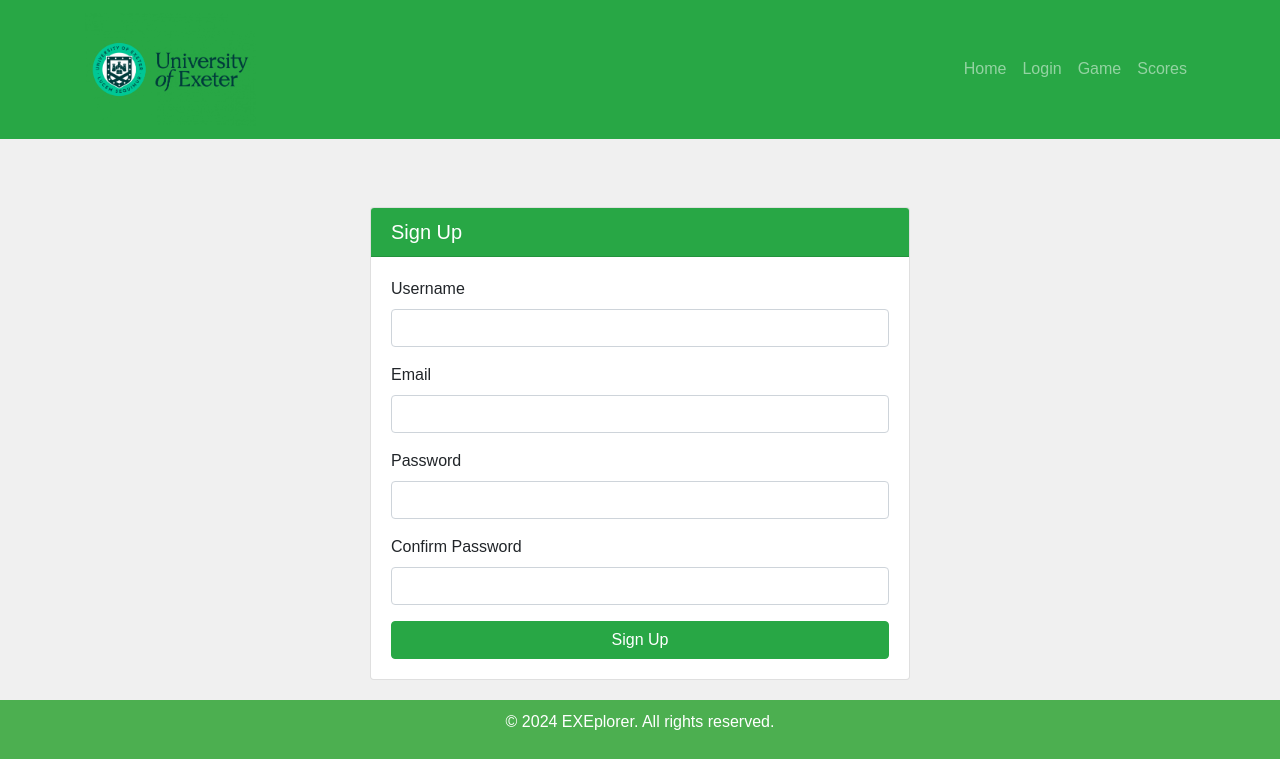
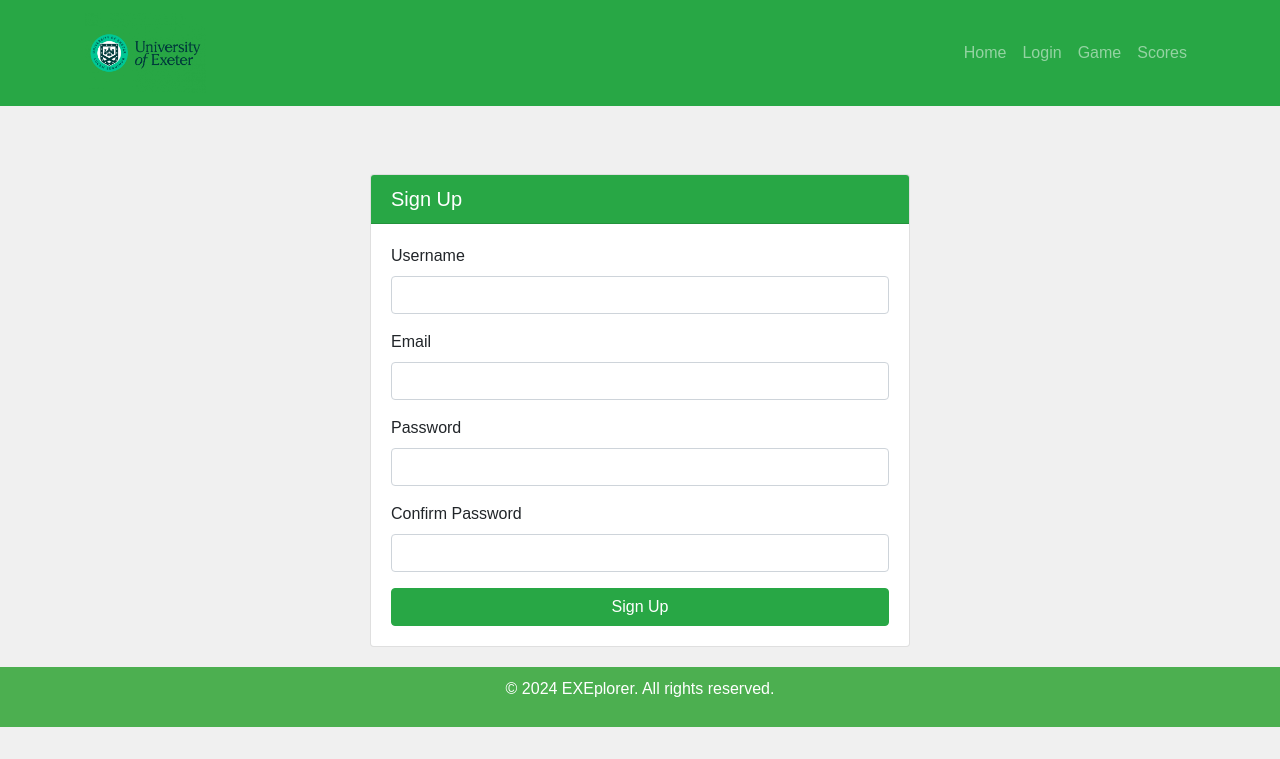
Before and after one commit to Yout-bit/GSE, a Django app: page /signup/ in a window 1280 px wide. Shown: the top 759 px of the page. Run offline with Django 5.2, Linux system fonts and the light colour scheme; parts of the project's set-up code (start-up, migrations or seed data) failed here and were passed over; some libraries are stand-ins or nearby versions.

Commit message:
Expand navbar functionality

```diff
--- a/src/gseproject/templates/base_template.html
+++ b/src/gseproject/templates/base_template.html
@@ -18,24 +18,41 @@
     <!-- Navigation bar -->
     <nav class="navbar navbar-expand-lg navbar-dark bg-success">
         <div class="container">
-            <a class="navbar-brand" href="#">
-                {% load static %}
-                <img src="{% static 'images/Uni_Logo.png' %}" alt="Exeter uni Logo" class="d-inline-block align-top img-fluid" style="max-width: 20%"></a>
-            </a>
+            <div class="row w-100">
+                <div class="col-lg-6">
+                    <a class="navbar-brand" href="{% url 'home' %}">
+                        {% load static %}
+                        <img src="{% static 'images/Uni_Logo.png' %}" alt="Exeter uni Logo" class="d-inline-block align-top img-fluid" style="max-width: 30%">
+                    </a>
+                </div>
+                <div class="col-lg-6 d-none d-lg-flex align-items-center ">
+                    {% if user.is_authenticated %}
+                        <span class="text-white">{{ user.username }}</span>
+                    {% endif %}
+                </div>
+
+            </div>
             <button class="navbar-toggler" type="button" data-toggle="collapse" data-target="#navbarNav"
                 aria-controls="navbarNav" aria-expanded="false" aria-label="Toggle navigation">
                 <span class="navbar-toggler-icon"></span>
             </button>
-            <div class="collapse navbar-collapse" id="navbarNav">
-                <ul class="navbar-nav ml-auto">
+
+            <div class="d-lg-none ml-auto">
+                {% if user.is_authenticated %}
+                    <span class="text-white">{{ user.username }}</span>
+                {% endif %}
+            </div>
+
+            <div class="collapse navbar-collapse justify-content-between align-items-center" id="navbarNav">
+                <ul class="navbar-nav ml-auto mr-lg-auto">
                     <li class="nav-item">
                         <a class="nav-link" href="{% url 'home' %}">Home</a>
                     </li>
                     {% if user.is_authenticated %}
                     <li class="nav-item">
-                        <form action="{% url 'logout' %}" method="post" class="nav-link">
+                        <form action="{% url 'logout' %}" method="post">
                             {% csrf_token %}
-                            <button type="submit" class="btn btn-link">Logout</button>
+                            <button type="submit" class="btn btn-link nav-link">Logout</button>
                         </form>
                     </li>
                     {% else %}
@@ -55,6 +72,7 @@
     </nav>
 
 
+
     <!-- Main content area -->
     <div class="content">
         {% block content %}
```
